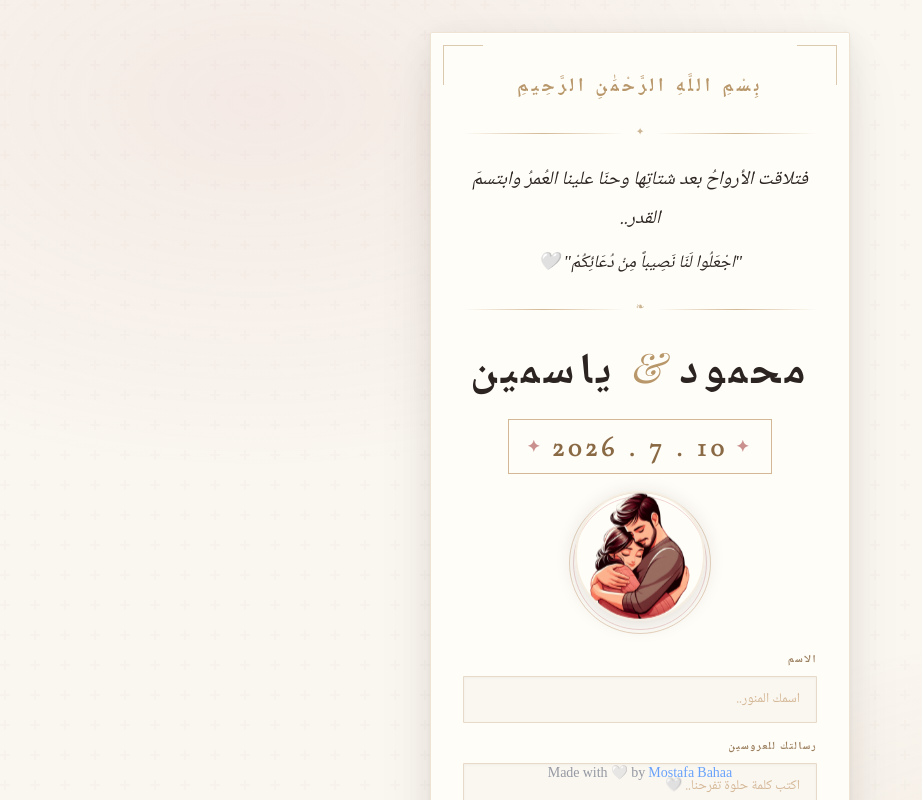
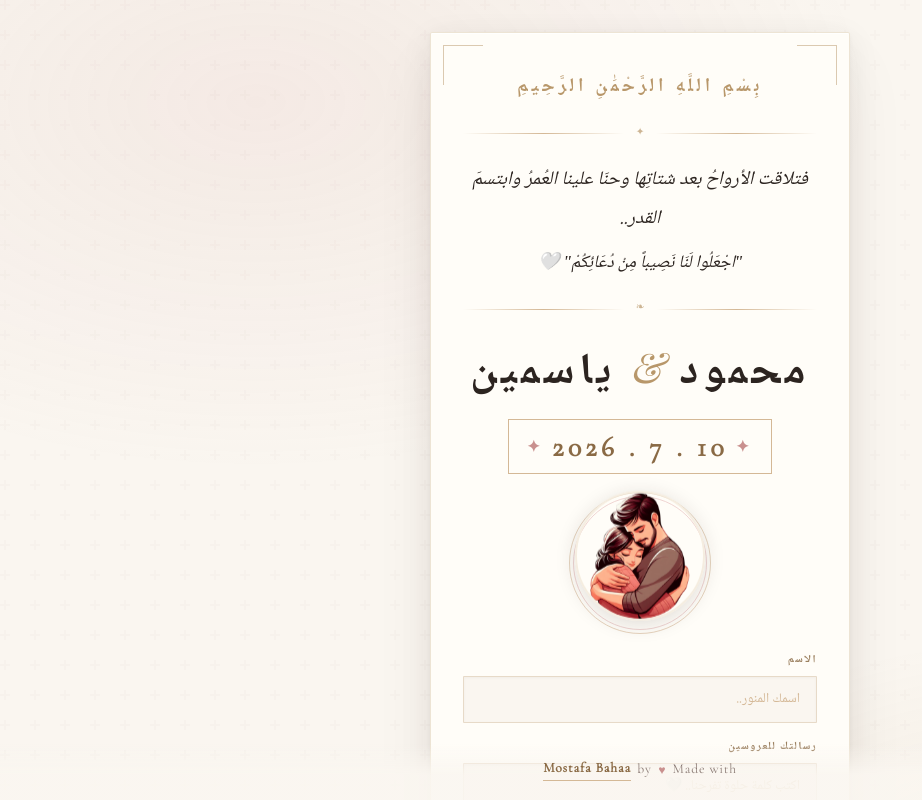
Before and after one commit to mostafaBahaa97/wedding-guestbook, a Next.js app: page / in a window 1280 px wide. Shown: the top 800 px of the page, without its empty margins (0-922 px from the left). Built offline with nearby package versions, Linux system fonts and the light colour scheme; no server answers; a web font is replaced by a local one.

Commit message:
editing footer to be harmony

```diff
--- a/app/page.tsx
+++ b/app/page.tsx
@@ -344,6 +344,47 @@ export default function Home() {
           .card { padding: 2rem 1.5rem 1.5rem; }
           .names-heading { font-size: 2.1rem; }
         }
+
+        .site-footer {
+          position: fixed;
+          bottom: 0;
+          left: 0;
+          right: 0;
+          text-align: center;
+          padding: 0.9rem 1rem 1.1rem;
+          background: linear-gradient(to top, rgba(250,246,240,0.9) 45%, transparent);
+          pointer-events: none;
+        }
+
+        .site-footer-text {
+          font-family: 'Cormorant Garamond', serif;
+          font-size: 0.85rem;
+          letter-spacing: 0.06em;
+          color: var(--muted);
+          display: inline-flex;
+          align-items: center;
+          gap: 0.4rem;
+          pointer-events: auto;
+        }
+
+        .site-footer-heart {
+          color: var(--rose);
+          font-size: 0.75rem;
+        }
+
+        .site-footer-link {
+          color: var(--gold-dark);
+          text-decoration: none;
+          font-weight: 600;
+          border-bottom: 1px solid var(--gold-light);
+          padding-bottom: 1px;
+          transition: color 0.2s, border-color 0.2s;
+        }
+
+        .site-footer-link:hover {
+          color: var(--gold);
+          border-color: var(--gold);
+        }
       `}</style>
 
       <div className="page-bg">
@@ -487,9 +528,16 @@ export default function Home() {
             </motion.div>
           </form>
         </motion.div>
-         <div className="fixed bottom-4 left-0 right-0 text-center">
-          <p className={`text-sm text-gray-500 opacity-70`}>
-            Made with 🤍 by <a href="https://mostafa-s-portfolio.vercel.app/" target="_blank" rel="noopener noreferrer" className="text-blue-500 hover:underline">
+
+        <div className="site-footer">
+          <p className="site-footer-text">
+            Made with <span className="site-footer-heart">♥</span> by{' '}
+            <a
+              href="https://mostafa-s-portfolio.vercel.app/"
+              target="_blank"
+              rel="noopener noreferrer"
+              className="site-footer-link"
+            >
               Mostafa Bahaa
             </a>
           </p>
```
